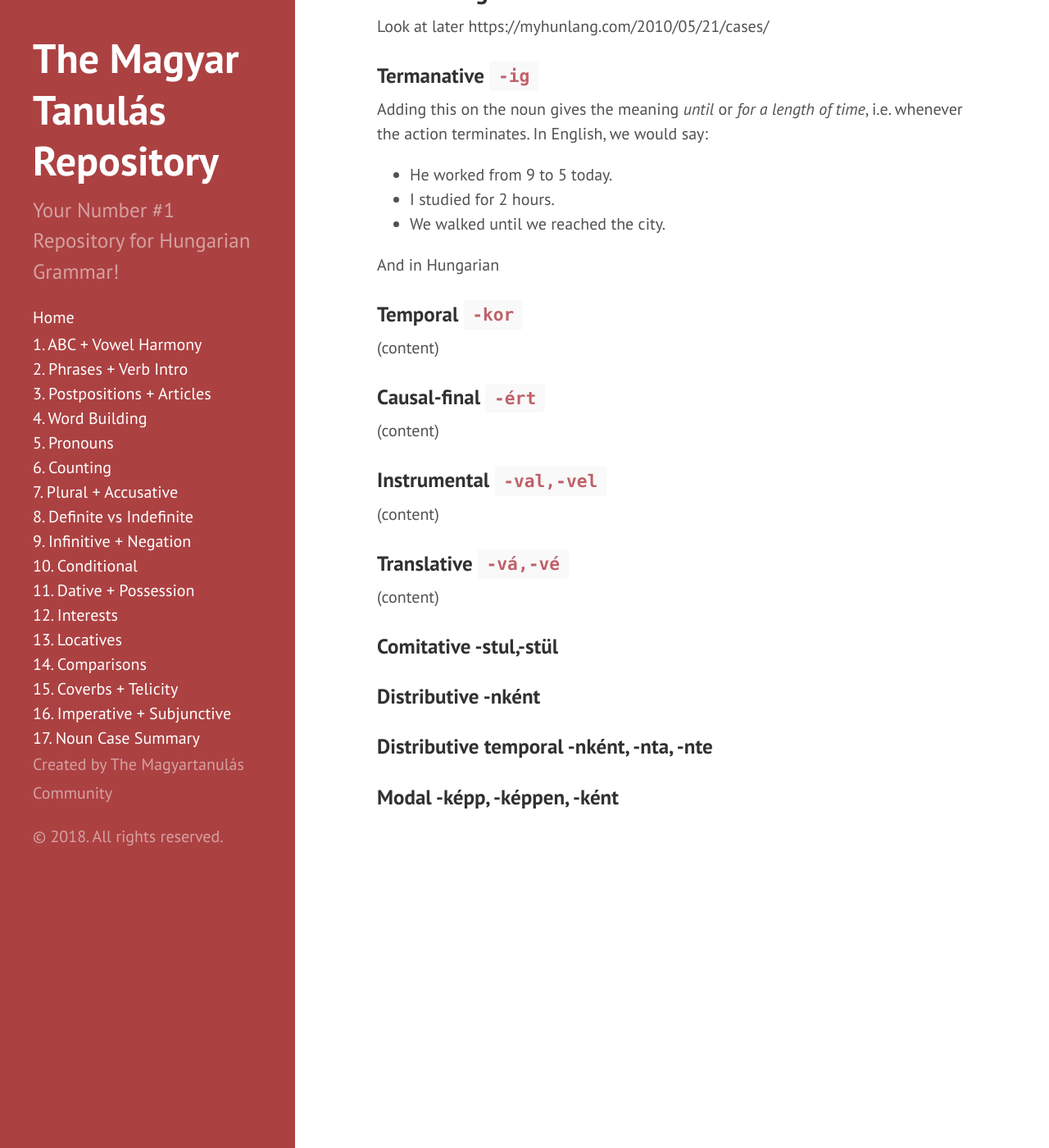
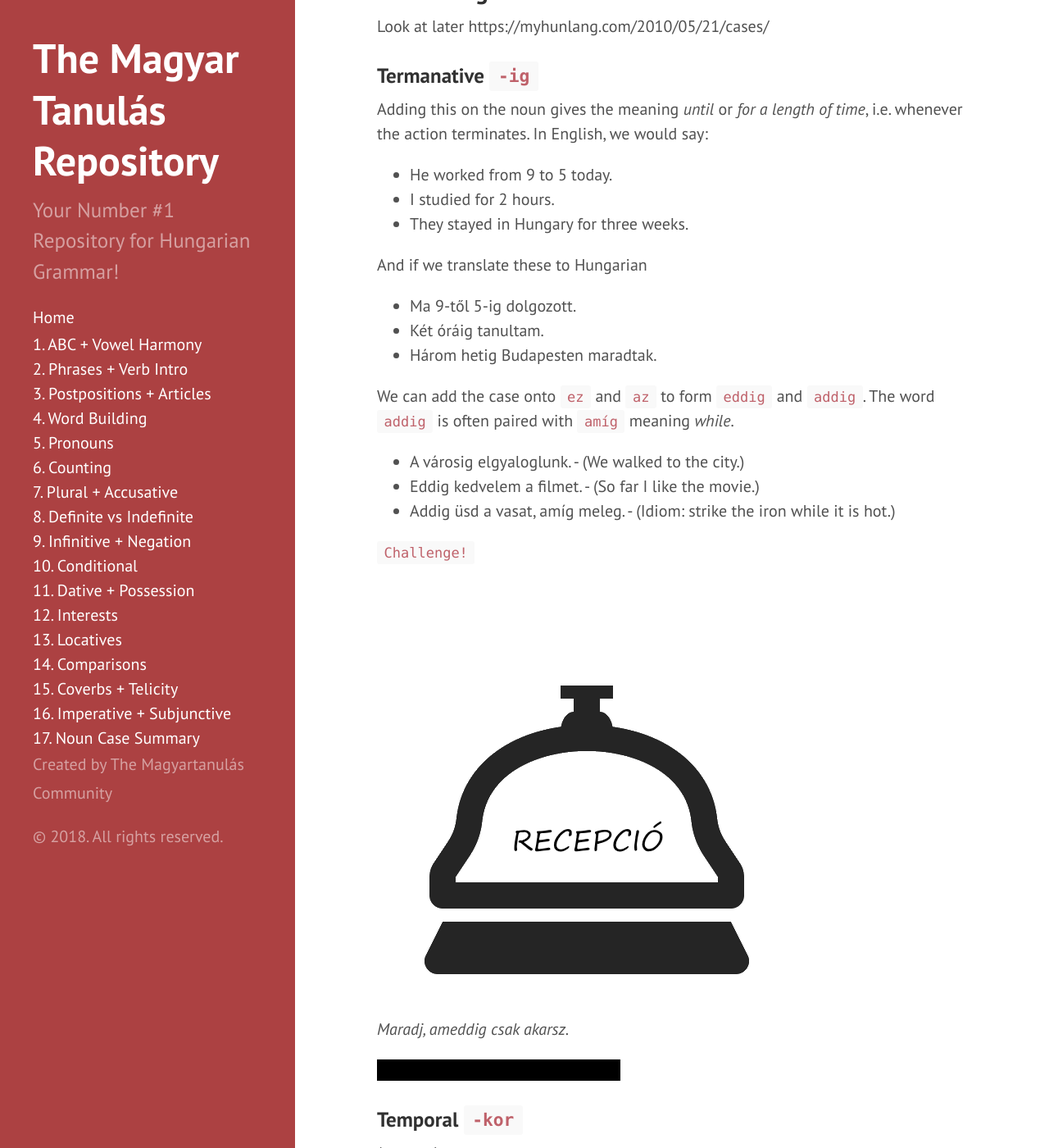
Before and after one commit to Magyartanulas/magyartanulas.github.io, a Jekyll site: the page built from noun_case_summary.md, in a window 1280 px wide and 1400 px high, scrolled down 749 px. Shown: the whole window at 82% size. Built offline with Jekyll 4.4.1, drawn with Linux system fonts in a browser that asks for light colours; Markdown is read by kramdown in place of the engine named in the settings; some of the changed text lies outside the part shown.

Commit message:
Update noun_case_summary.md

```diff
--- a/noun_case_summary.md
+++ b/noun_case_summary.md
@@ -34,9 +34,26 @@ Adding this on the noun gives the meaning *until* or *for a length of time*, i.e
 
 * He worked from 9 to 5 today.
 * I studied for 2 hours.
-* We walked until we reached the city.
+* They stayed in Hungary for three weeks.
 
-And in Hungarian
+And if we translate these to Hungarian
+
+* Ma 9-től 5-ig dolgozott.
+* Két óráig tanultam.
+* Három hetig Budapesten maradtak.
+
+We can add the case onto `ez` and `az` to form `eddig` and `addig`. The word `addig` is often paired with `amíg` meaning *while*.
+
+* A városig elgyaloglunk. - (We walked to the city.)
+* Eddig kedvelem a filmet. - (So far I like the movie.)
+* Addig üsd a vasat, amíg meleg. - (Idiom: strike the iron while it is hot.)
+
+`Challenge!`
+
+![bell](https://magyartanulas.github.io/public/bell.png)
+*Maradj, ameddig csak akarsz.*
+
+<span class="spoiler">Stay (only) for as long as you want.</span>
 
 ### Temporal `-kor`
 
@@ -49,15 +66,12 @@ And in Hungarian
 ### Instrumental `-val,-vel`
 
 (content)
+barátaiddal
 
 ### Translative `-vá,-vé`
 
 (content)
 
-### Comitative -stul,-stül
+### Essive-Modal `-ként`
 
-### Distributive -nként
-
-### Distributive temporal -nként, -nta, -nte
-
-### Modal -képp, -képpen, -ként
+(content)
```
